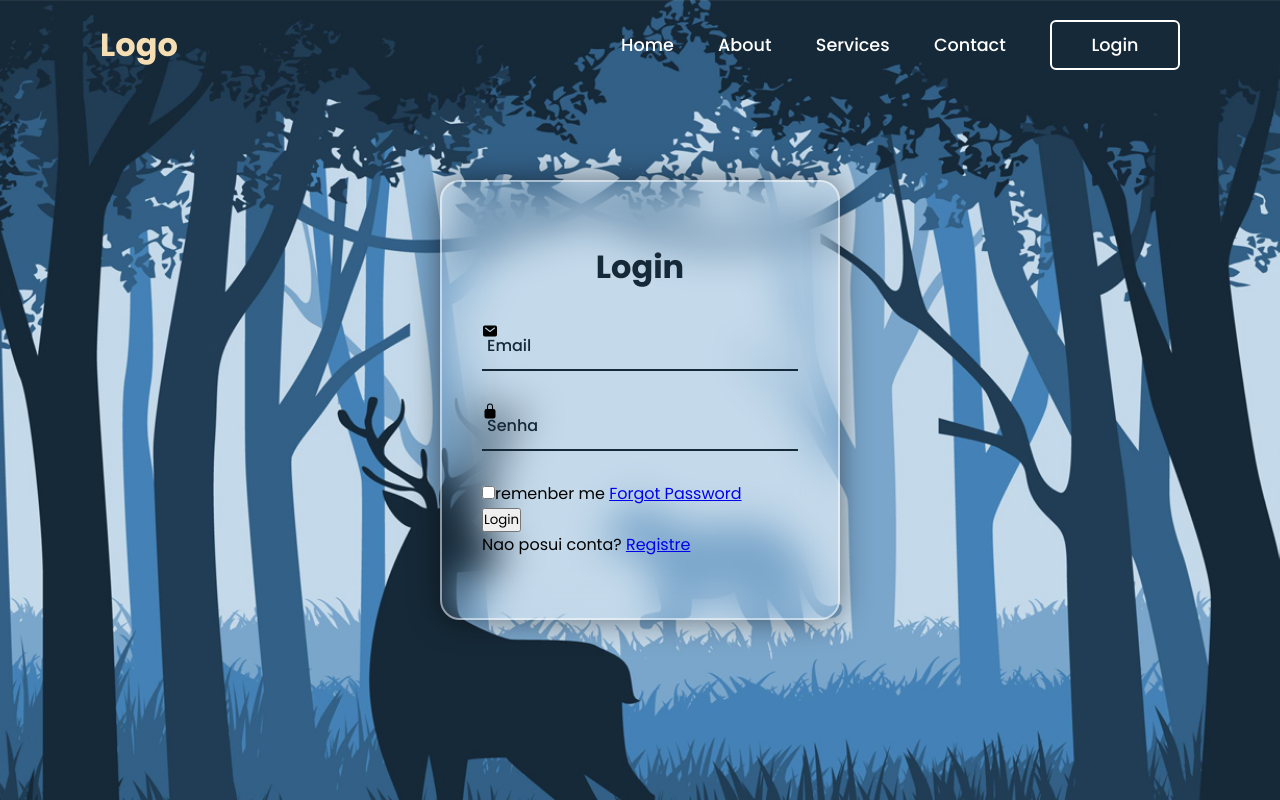
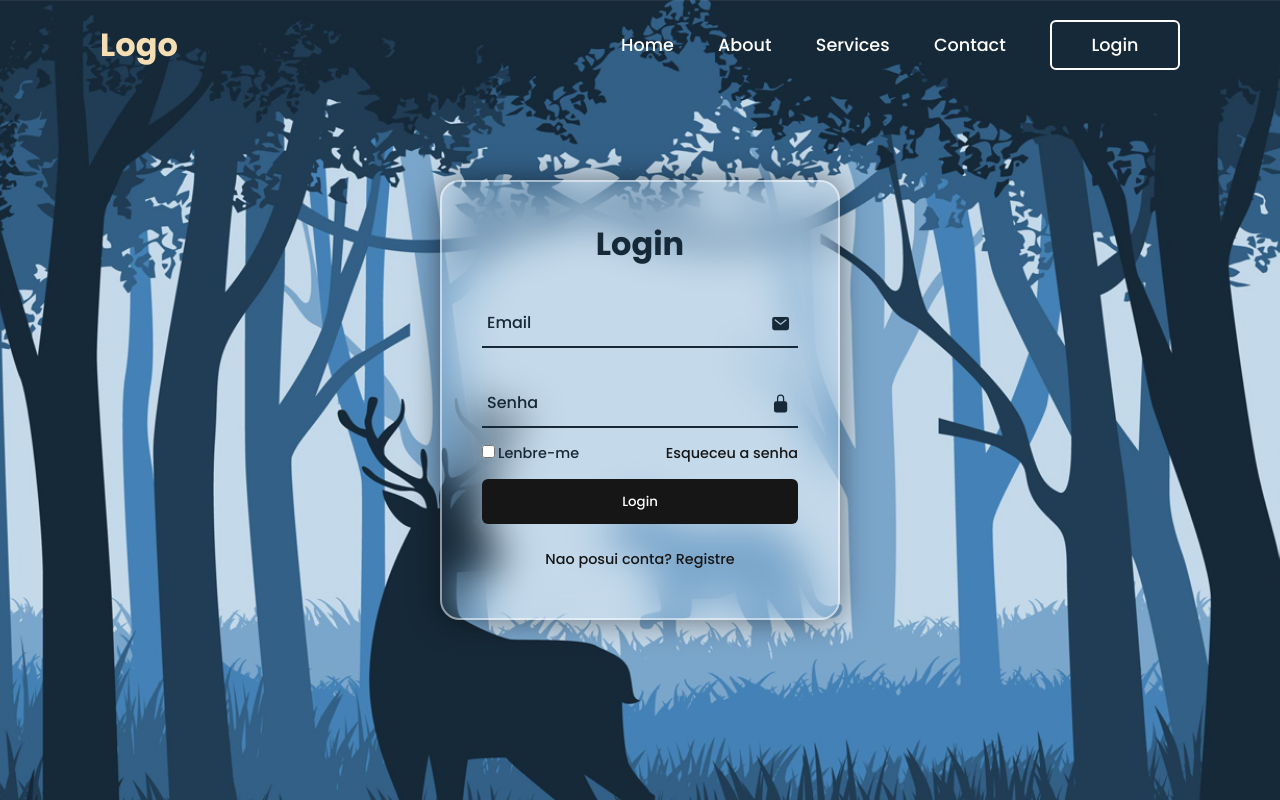
Before and after one commit to Kaion-Murilo/Templates, a plain HTML site: page Criatividade/index.html in a window 1280 px wide. Drawn offline with nearby package versions, Linux system fonts and the light colour scheme.

Commit message:
Tela de login

```diff
--- a/Criatividade/index.html
+++ b/Criatividade/index.html
@@ -35,8 +35,8 @@
                 <label >Senha</label>
             </div>
             <div class="remember-forgot">
-                <label><input type="checkbox">remenber me</label>
-                <a href="#">Forgot Password</a>
+                <label><input type="checkbox">Lenbre-me</label>
+                <a href="#">Esqueceu a senha</a>
             </div>
             <button type="submit" class="btn">Login</button>
              <div class="login-register">
--- a/Criatividade/style.css
+++ b/Criatividade/style.css
@@ -119,11 +119,75 @@ header{
     color: #162938;
     font-weight: 500;
     pointer-events: none;
+    transition: .5s;
 }
+
+.input-box input:focus~label,
+.input-box input:valid~label{
+    top:-5px ;
+}
+
  .input-box input{
     width: 100%;
     height: 100%;
     background: transparent;
     border: none;
     outline: none;
+    font-size: 1em;
+    color: #162938;
+    font-weight: 600;
+    padding: 0 35px 0 5px;
 }
+.input-box .icon{
+     position: absolute;
+     right: 8px;
+     font-size: 1.2em;
+     color: #162938;
+     line-height: 57px;
+}
+.remember-forgot{
+    font-size: .9em;
+    color:#162938 ;
+    font-weight: 500;
+    margin: -15px 0 15px;
+    display: flex;
+    justify-content: space-between;
+}
+.remember-forgot label input{
+    accent-color: #161616;
+    margin-right: 3px;
+}
+.remember-forgot a {
+    color: #161616;
+    text-decoration: none;
+}
+.remember-forgot a :hover{
+    text-decoration: underline;
+}
+.btn{
+    width: 100%;
+    height: 45px;
+    background-color: #161616;
+    border: none;
+    outline:none ;
+    border-radius: 6px;
+    cursor: pointer;
+    color: #fff;
+    font-weight: 500;
+}
+.login-register{
+    font-size: .9em;
+    color: #161616;
+    text-align: center;
+    font-weight: 500;
+    margin: 25px 0 10px;
+}
+.login-register p a {
+    color: #161616;
+    text-decoration: none;
+    font-weight:500 ;
+    margin: 25px 0 10px;
+}
+.login-register p a:hover{
+    text-decoration: underline;
+}
```
